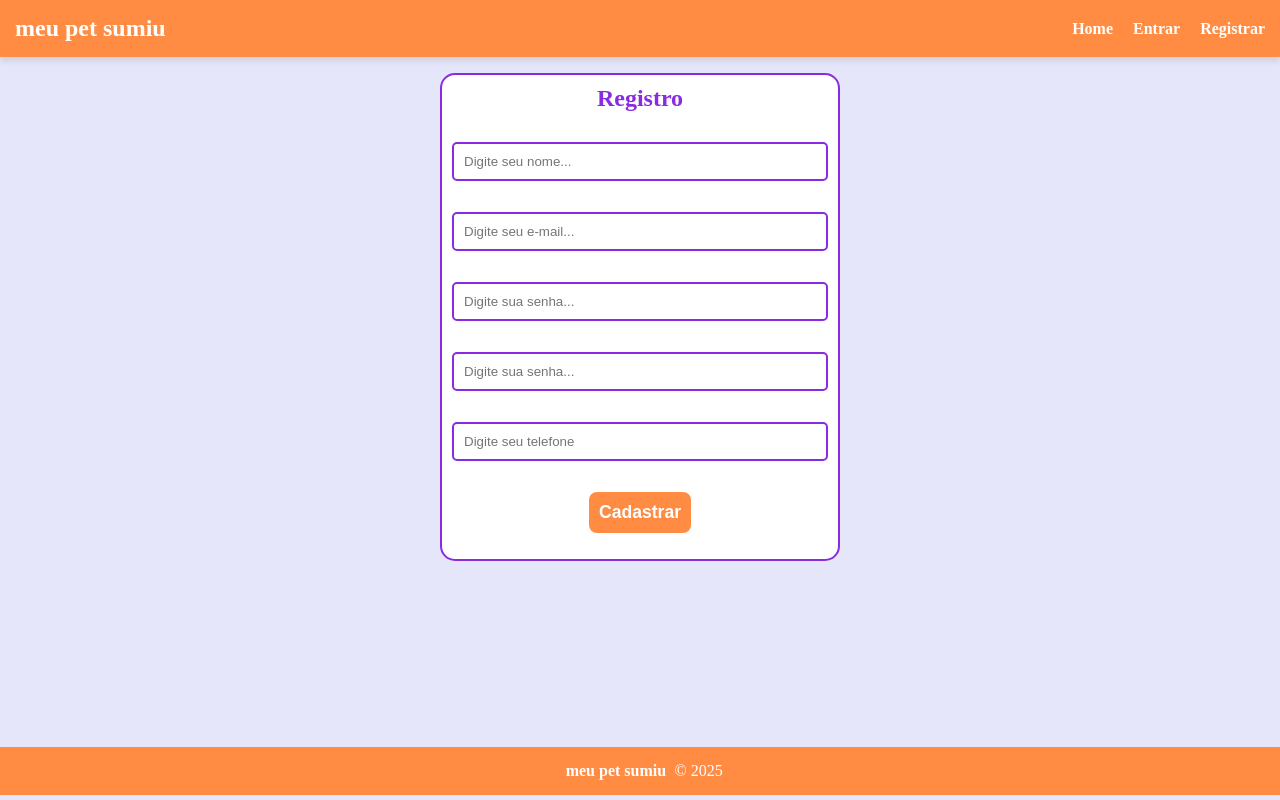
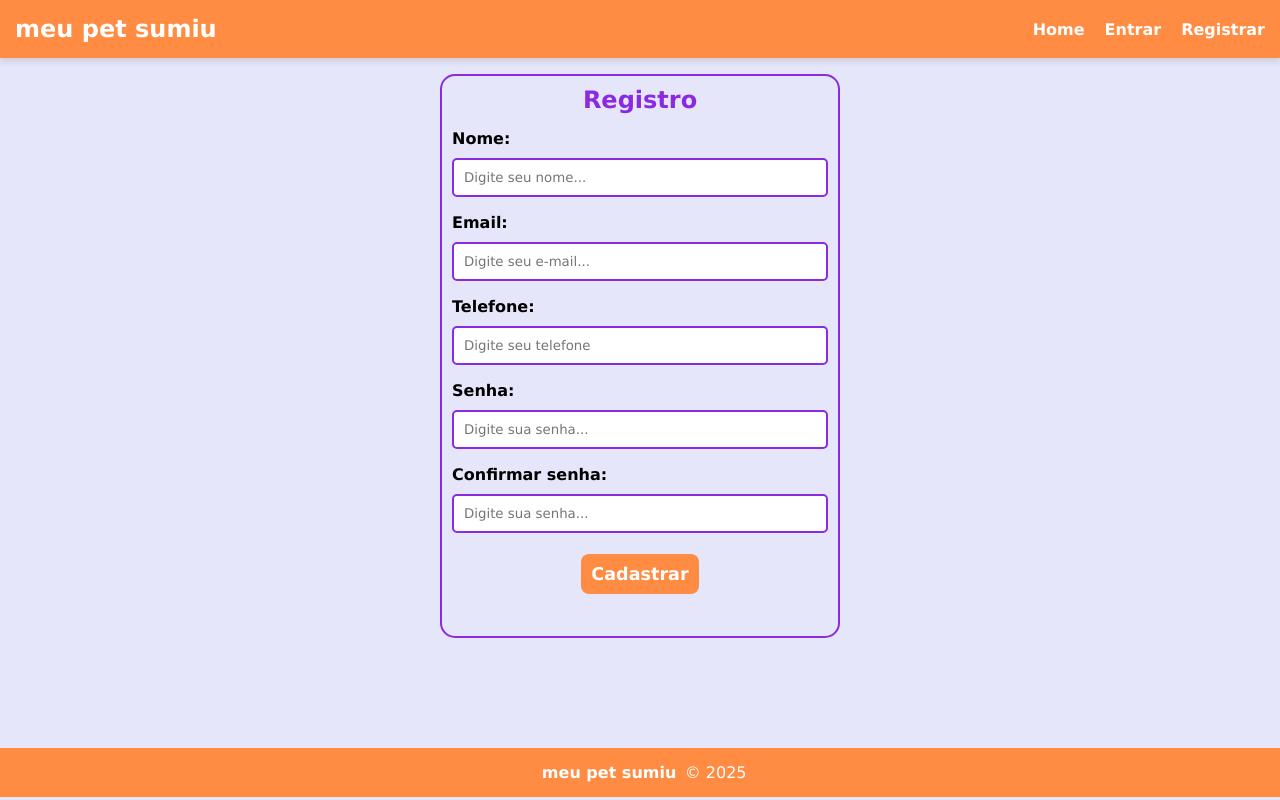
Before and after one commit to ribshow/project_frontend, a React (Create React App) app: page /register in a window 1280 px wide. Built offline with nearby package versions, Linux system fonts and the light colour scheme; the HTML template or start-up script is replaced by a standard one.

Commit message:
feat(03/04)
Class 03/04

```diff
--- a/src/components/Form/Form.module.css
+++ b/src/components/Form/Form.module.css
@@ -1,7 +1,7 @@
 .form_container {
   max-width: 400px;
   margin: 0 auto;
-    background-color: #fff;
+  background-color: lavender;
   border-radius: 15px;
   border: 2px solid #8A2BE2;
   padding: 10px;
@@ -32,7 +32,8 @@
   color: #16479d;
   font-weight: bold;
 }
-  .form_container h1{
+
+.form_container h1 {
 
   text-align: center;
   color: #8A2BE2;
--- a/src/components/Form/Input.jsx
+++ b/src/components/Form/Input.jsx
@@ -10,6 +10,7 @@ const Input = ({ type, name, placeholder, value, text, handleOnChange }) => {
                 placeholder={placeholder}
                 value={value}
                 onChange={handleOnChange}
+                required
             />
         </div>
     )
--- a/src/components/Form/Input.module.css
+++ b/src/components/Form/Input.module.css
@@ -3,10 +3,11 @@
     flex-direction: column;
     margin-bottom: 1em;
 }
+
 .form_control label {
     display: block;
     font-weight: bold;
-    margin: 10px 0 5px;
+    margin: 0px 0 5px;
 }
 
 .form_control input {
@@ -37,5 +38,5 @@
 }
 
 .form_control button:hover {
-    background-color:#e07b38;
+    background-color: #e07b38;
 }
--- a/src/components/Header/Header.jsx
+++ b/src/components/Header/Header.jsx
@@ -14,7 +14,7 @@ const Header = () => {
                 </li>
 
                 {authenticated && (
-                    <li onClick={logout}>
+                    <li className={styles.btn_logout} onClick={logout}>
                         Sair
                     </li>
                 )}
--- a/src/components/Header/Header.module.css
+++ b/src/components/Header/Header.module.css
@@ -7,6 +7,7 @@
     color: white;
     box-shadow: 0 4px 6px rgba(0, 0, 0, 0.1);
 }
+
 .navbar ul {
     list-style: none;
     display: flex;
@@ -14,12 +15,26 @@
     margin: 0;
     padding: 0;
 }
+
 .navbar a {
     text-decoration: none;
     color: white;
     font-weight: bold;
     transition: 0.3s;
 }
+
 .navbar a:hover {
     color: #F9C74F;
 }
+
+.btn_logout {
+    text-decoration: none;
+    color: white;
+    transition: all 0.3s;
+    font-weight: bold;
+}
+
+.btn_logout:hover {
+    color: #F9C74F;
+    cursor: pointer;
+}
--- a/src/hooks/useAuth.jsx
+++ b/src/hooks/useAuth.jsx
@@ -34,7 +34,10 @@ export default function useAuth() {
             messageText = error.response.data.message;
             messageType = "error";
         }
-        setFlashMessage(messageText, messageType);
+        finally {
+            setFlashMessage(messageText, messageType);
+        }
+
     }
 
     // REGISTRO DO USUÁRIO
@@ -43,7 +46,7 @@ export default function useAuth() {
         let messageType = "success";
         try {
             const data = await api.post("/users/register", user).then((response) => {
-                console.log(response);
+                navigate("/login");
                 return response.data;
 
             })
@@ -53,8 +56,10 @@ export default function useAuth() {
         } catch (error) {
             messageText = error.response.data.message;
             messageType = "error";
+        } finally {
+            setFlashMessage(messageText, messageType);
         }
-        setFlashMessage(messageText, messageType);
+
     }
 
     // LOGOUT DO USUÁRIO
--- a/src/index.css
+++ b/src/index.css
@@ -2,4 +2,5 @@
   margin: 0;
   padding: 0;
   box-sizing: border-box;
+  font-family: Verdana, Geneva, Tahoma, sans-serif;
 }
--- a/src/pages/auth/Login/Login.jsx
+++ b/src/pages/auth/Login/Login.jsx
@@ -1,5 +1,6 @@
 import Input from "../../../components/Form/Input";
 import styles from "../../../components/Form/Form.module.css";
+import sInput from "../../../components/Form/Input.module.css";
 import sRegister from "../../auth/Register/Register.module.css"
 import { useState, useContext } from "react";
 import { Context } from "../../../context/Context";
@@ -25,7 +26,9 @@ const Login = () => {
     return (
         <section className={styles.form_container}>
             <h1>Login</h1>
-            <form onSubmit={handleSubmit}>
+            <form onSubmit={handleSubmit} className={sInput.form_control}>
+
+                <label htmlFor="email">Email:</label>
                 <Input
                     type="email"
                     name="email"
@@ -33,6 +36,8 @@ const Login = () => {
                     placeholder="Digite seu e-mail..."
                     handleOnChange={handleChange}
                 />
+
+                <label htmlFor="password">Senha:</label>
                 <Input
                     type="password"
                     name="password"
--- a/src/pages/auth/Register/Register.jsx
+++ b/src/pages/auth/Register/Register.jsx
@@ -1,4 +1,5 @@
 import styles from "../../../components/Form/Form.module.css";
+import sInput from "../../../components/Form/Input.module.css";
 import sRegister from "./Register.module.css";
 import { useState, useContext } from "react";
 import Input from "../../../components/Form/Input";
@@ -25,37 +26,47 @@ const Register = () => {
   return (
     <section className={styles.form_container}>
       <h1>Registro</h1>
-      <form onSubmit={handleSubmit}>
+      <form onSubmit={handleSubmit} className={sInput.form_control}>
+        <label htmlFor="name">Nome:</label>
         <Input
           type="text"
           name="name"
           placeholder="Digite seu nome..."
           handleOnChange={handleChange}
         />
+
+        <label htmlFor="email">Email:</label>
         <Input
           type="email"
           name="email"
           placeholder="Digite seu e-mail..."
           handleOnChange={handleChange}
         />
+
+        <label htmlFor="phone">Telefone:</label>
+        <Input
+          type="text"
+          name="phone"
+          placeholder="Digite seu telefone"
+          handleOnChange={handleChange}
+        />
+
+        <label htmlFor="password">Senha:</label>
         <Input
           type="password"
           name="password"
           placeholder="Digite sua senha..."
           handleOnChange={handleChange}
         />
+
+        <label htmlFor="password-confirm">Confirmar senha:</label>
         <Input
           type="password"
           name="confirmPassword"
           placeholder="Digite sua senha..."
           handleOnChange={handleChange}
         />
-        <Input
-          type="text"
-          name="phone"
-          placeholder="Digite seu telefone"
-          handleOnChange={handleChange}
-        />
+
         <div className={sRegister.container_btn}>
           <Input
             type="submit"
```
Lines whose indentation alone changed are shown as unchanged.
